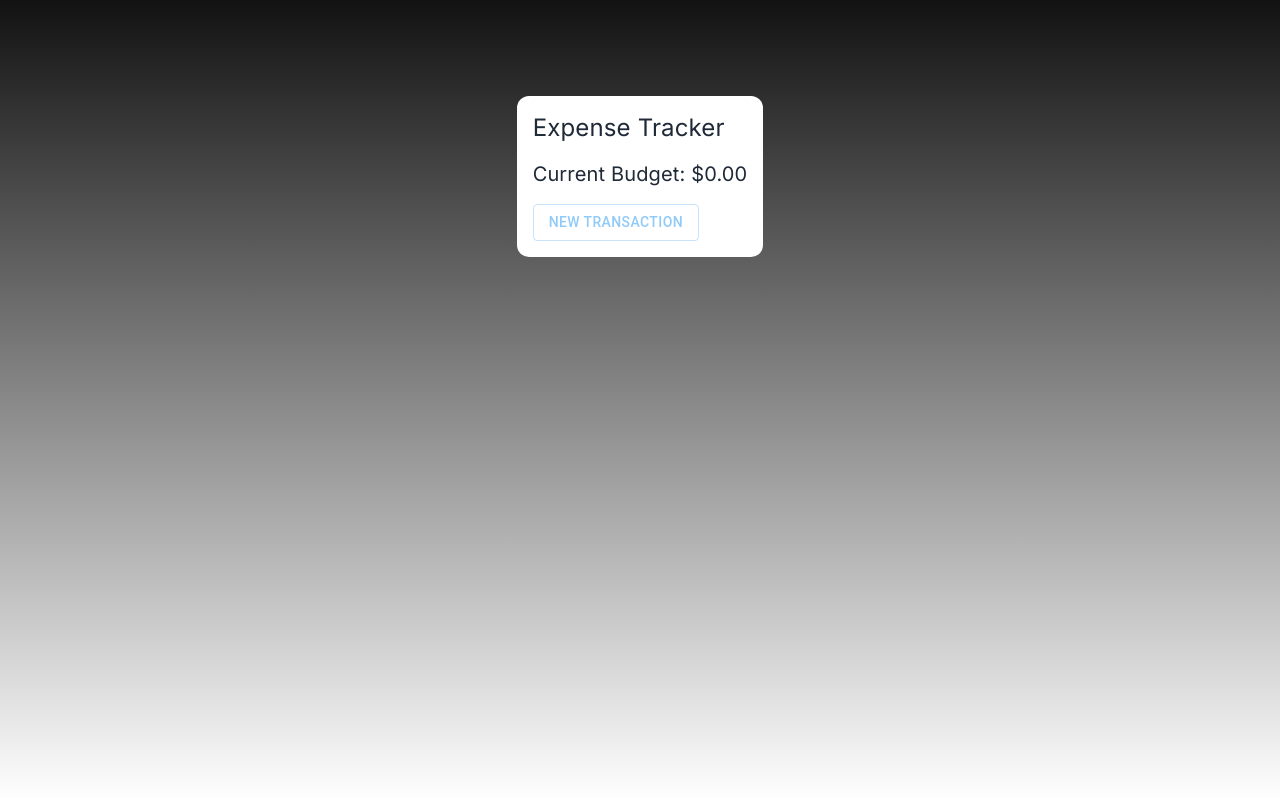
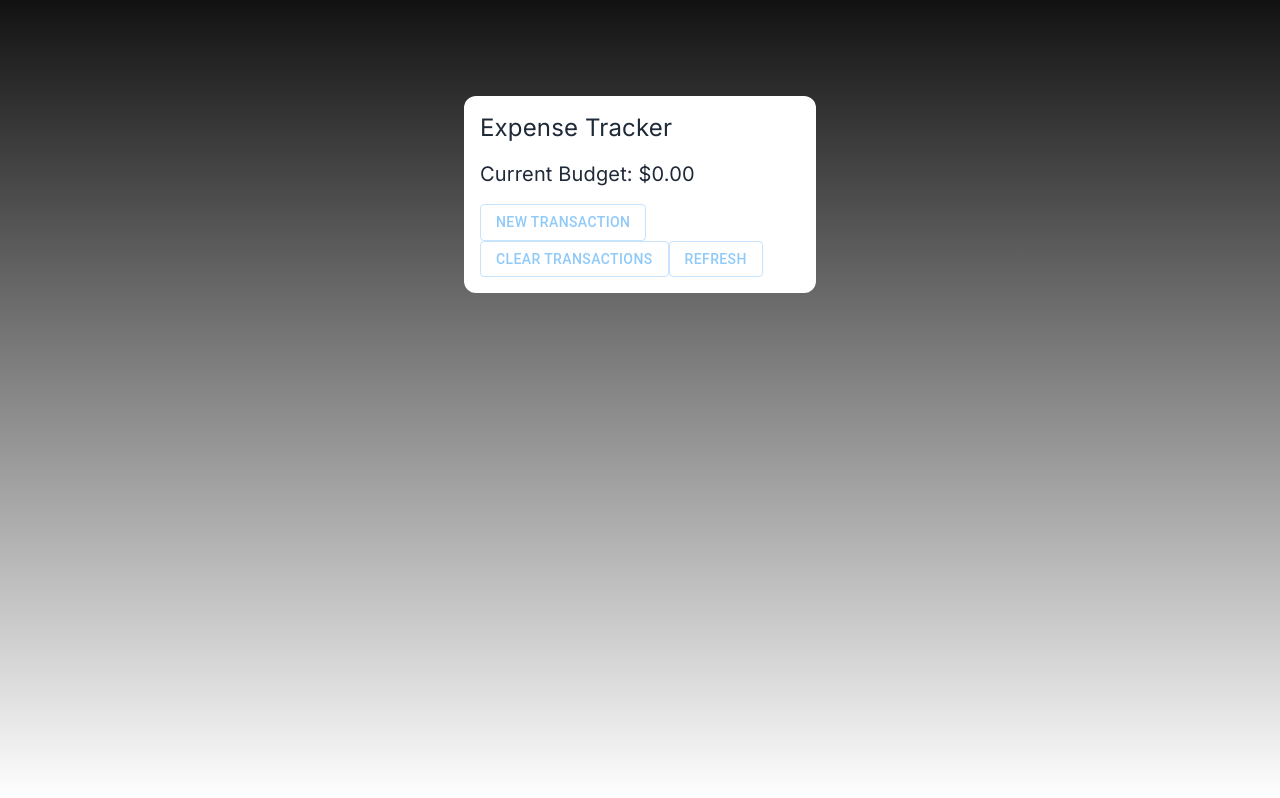
Before and after one commit to NabilKhattab37/Spending-Tracker, a Next.js app: page / in a window 1280 px wide. Built offline with nearby package versions, Linux system fonts and the light colour scheme.

Commit message:
awesome progress

```diff
--- a/src/app/(Pages)/Dashboard/Budget.js
+++ b/src/app/(Pages)/Dashboard/Budget.js
@@ -36,8 +36,6 @@ function Budget() {
         setCurrentBudget(initialCurrentBudget.toFixed(2));
     }, [localBudget]); // Include localBudget as a dependency
 
-
-
     const handleBudgetSubmit = (event) => {
         event.preventDefault();
 
@@ -47,10 +45,6 @@ function Budget() {
             localStorage.setItem('budget', newLocalBudget.toString()); // Store as a string
             setLocalBudget(newLocalBudget); // Update localBudget as a number
 
-            // Recalculate displayed budget based on changes in localBudget, revenue, and expenses
-            const calculatedBudget = newLocalBudget + revenue - expenses;
-            setDisplayedBudget(calculatedBudget.toFixed(2));
-
             // Update the current budget with the new budget value
             const updatedCurrentBudget = newLocalBudget - expenses + revenue;
             setCurrentBudget(updatedCurrentBudget.toFixed(2));
@@ -58,6 +52,29 @@ function Budget() {
             // Handle invalid input (e.g., non-numeric input)
             // You can display an error message or take appropriate action here
         }
+    };
+
+    // Clear Transactions Function
+    const handleClearTransactions = () => {
+        // Clear transactions in localStorage
+        localStorage.removeItem('transactions');
+
+        // Reset revenue and expenses to zero
+        setRevenue(0);
+        setExpenses(0);
+
+        // Calculate the updated current budget
+        const updatedCurrentBudget = localBudget - expenses + revenue;
+        setCurrentBudget(updatedCurrentBudget.toFixed(2));
+
+        // Update the displayed budget
+        setDisplayedBudget(updatedCurrentBudget.toFixed(2));
+    };
+
+    // Refresh Function
+    const handleRefresh = () => {
+        // Reload the page to reflect changes
+        window.location.reload();
     };
 
     const [open, setOpen] = React.useState(false);
@@ -127,13 +144,14 @@ function Budget() {
         }
     };
 
-
     return (
         <div className="bg-white dark:bg-gray-800 h-auto p-4 rounded-xl">
             <h1 className="text-2xl mb-4 text-gray-800 dark:text-white">Expense Tracker</h1>
             <h2 className="text-xl mb-4 text-gray-800 dark:text-white">Current Budget: ${currentBudget}</h2>
             <form onSubmit={handleBudgetSubmit} className="max-w-xs mx-auto">
                 <Button onClick={handleOpen} variant="outlined" className="me-4 mt-4">New Transaction</Button>
+                <Button onClick={handleClearTransactions} variant="outlined" className="me-4 mt-4">Clear Transactions</Button>
+                <Button onClick={handleRefresh} variant="outlined" className="me-4 mt-4">Refresh</Button>
                 <Modal
                     open={open}
                     onClose={handleClose}
```
